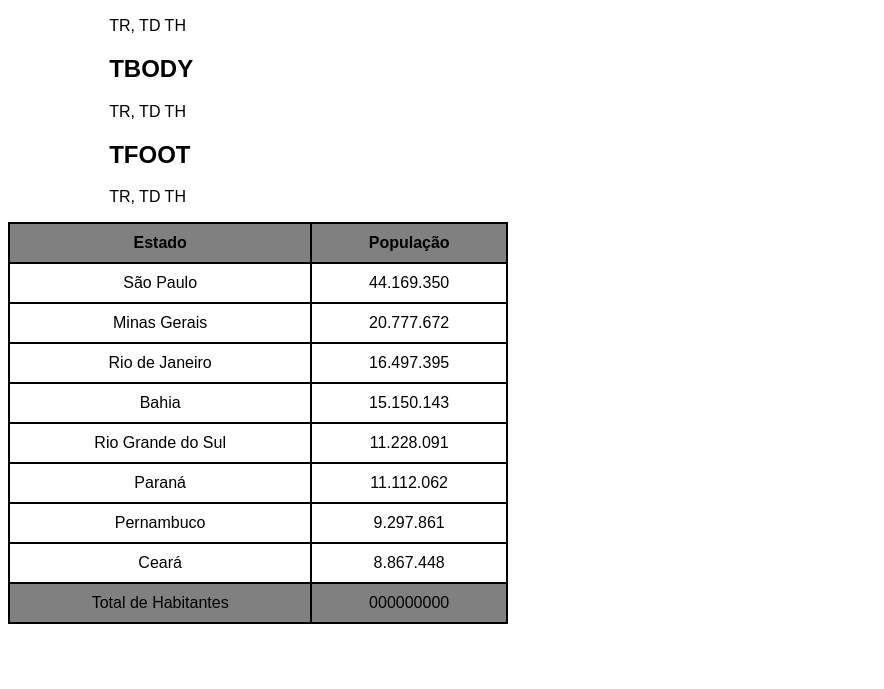
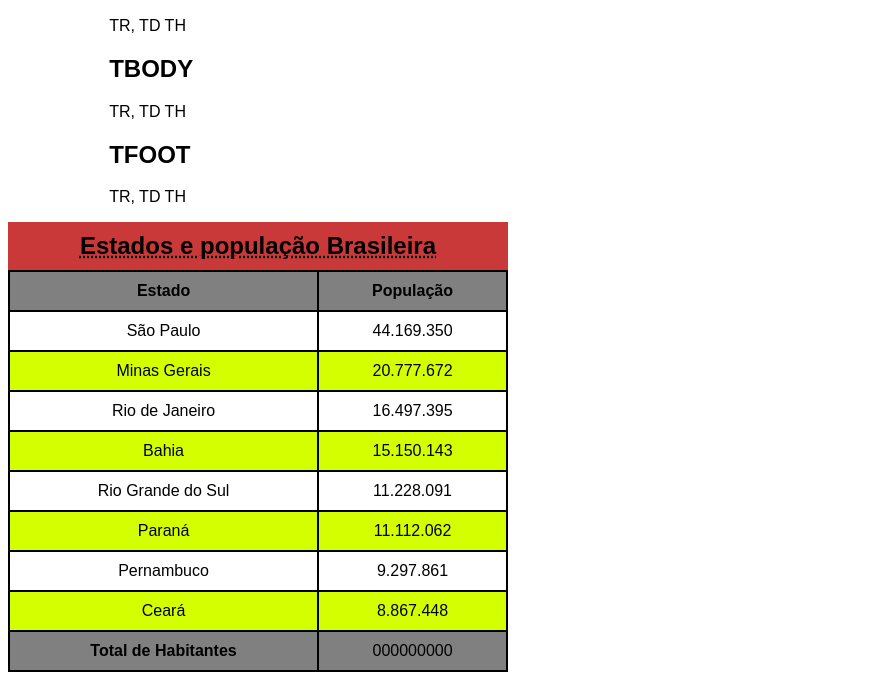
Before and after one commit to allysongabrielx/HTML5-e-CSS3, a plain HTML site: page Exercícios/EX023/tabela3.html in a window 1280 px wide. Shown: the part 111-800 px from the top of the page, without its empty margins (0-884 px from the left). Drawn offline with Linux system fonts and the light colour scheme.

Commit message:
Atualizando tabela

```diff
--- a/Exercícios/EX023/tabela3.html
+++ b/Exercícios/EX023/tabela3.html
@@ -10,6 +10,14 @@
             font-family: sans-serif;
         }
 
+        caption{
+            font-size: 1.5em;
+            font-weight: bold;
+            padding: 10px;
+            background-color: rgb(201, 57, 57);
+
+        }
+
         table{
             width: 500px;
             text-align: center;
@@ -18,6 +26,11 @@
 
         thead, tfoot{
             background-color: gray;
+        }
+
+        tbody > tr:nth-child(2n){
+            background-color: rgb(212, 255, 0);
+            /* Esta tag da para colocar efeito zebrado na tabela  */
         }
 
         td, th{
@@ -49,10 +62,12 @@
     </ul>
 
     <table>
+
+        <caption><abbr title="Com a tag &lt;caption&gt; da para colocar título nas tabelas">Estados e população Brasileira</abbr></caption>
         <thead>
 
-            <th>Estado</th>
-            <th>População</th>
+            <th scope="col">Estado</th>
+            <th scope="col">População</th>
 
         </thead>
 
@@ -106,7 +121,7 @@
 
         <tfoot>
             <tr>
-                <td>Total de Habitantes</td>
+                <th scope="row">Total de Habitantes</th>
                 <td>000000000</td>
             </tr>
 
```
